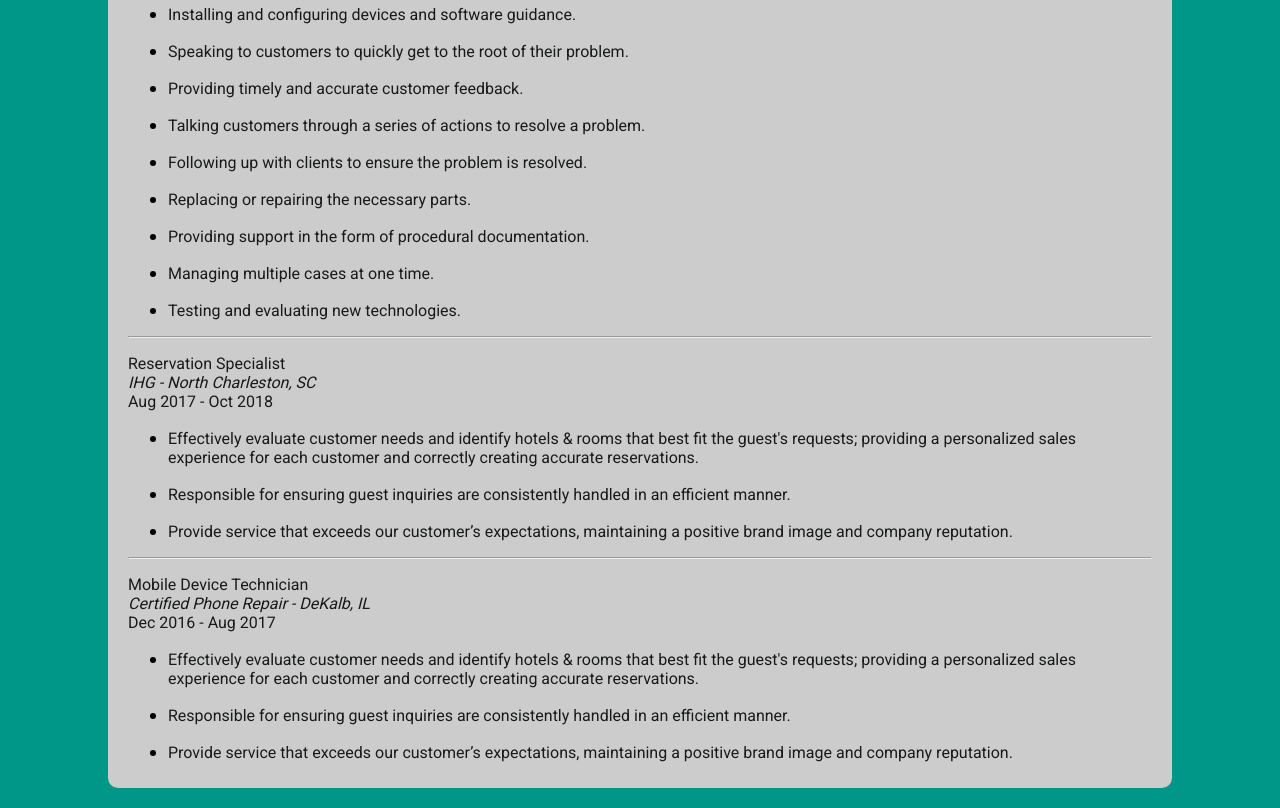
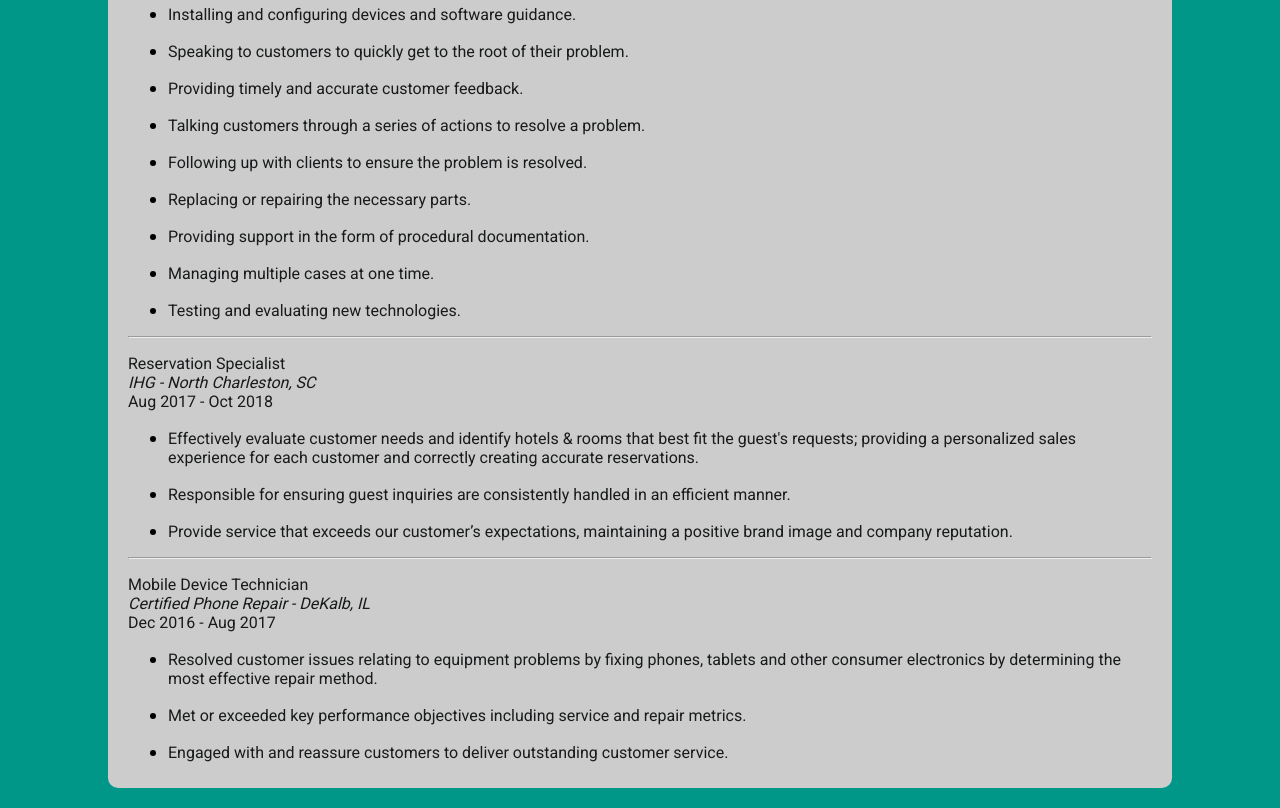
Before and after one commit to laguila47/mysite, a website built with Parcel: page index.html in a window 1280 px wide. Shown: the part 1486-2294 px from the top of the page. Built offline with nearby package versions, Linux system fonts and the light colour scheme; a web font is replaced by a local one.

Commit message:
Update index.html

```diff
--- a/index.html
+++ b/index.html
@@ -175,17 +175,17 @@
     <ul>
       <li>
         <p>
-          Effectively evaluate customer needs and identify hotels & rooms that best fit the guest's requests; providing a personalized sales experience for each customer and correctly creating accurate reservations.
+          Resolved customer issues relating to equipment problems by fixing phones, tablets and other consumer electronics by determining the most effective repair method.
         </p>
       </li>
       <li>
         <p>
-          Responsible for ensuring guest inquiries are consistently handled in an efficient manner.
+          Met or exceeded key performance objectives including service and repair metrics.
         </p>
       </li>
       <li>
         <p>
-          Provide service that exceeds our customer’s expectations, maintaining a positive brand image and company reputation.
+          Engaged with and reassure customers to deliver outstanding customer service.
         </p>
       </li>
     </ul>
```
